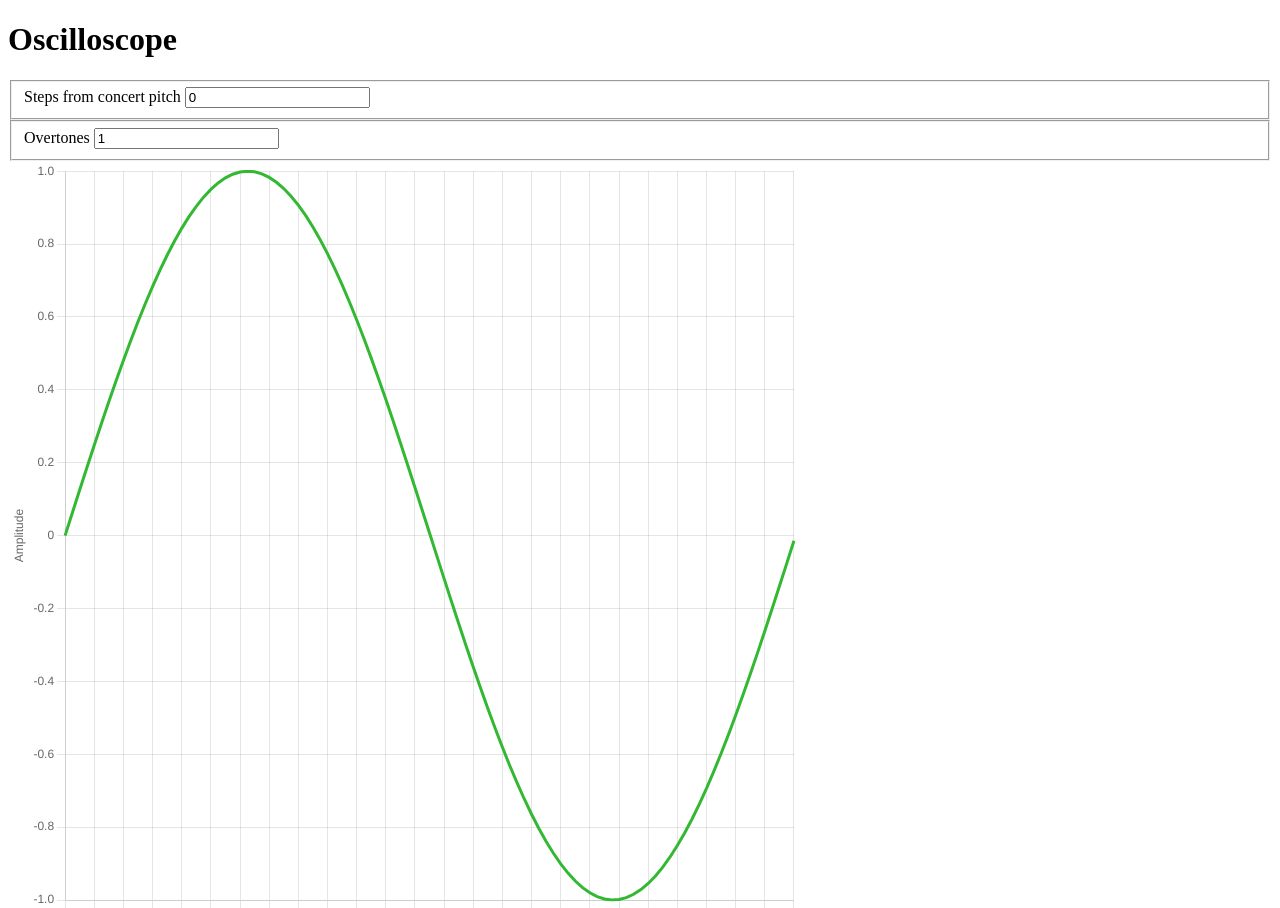
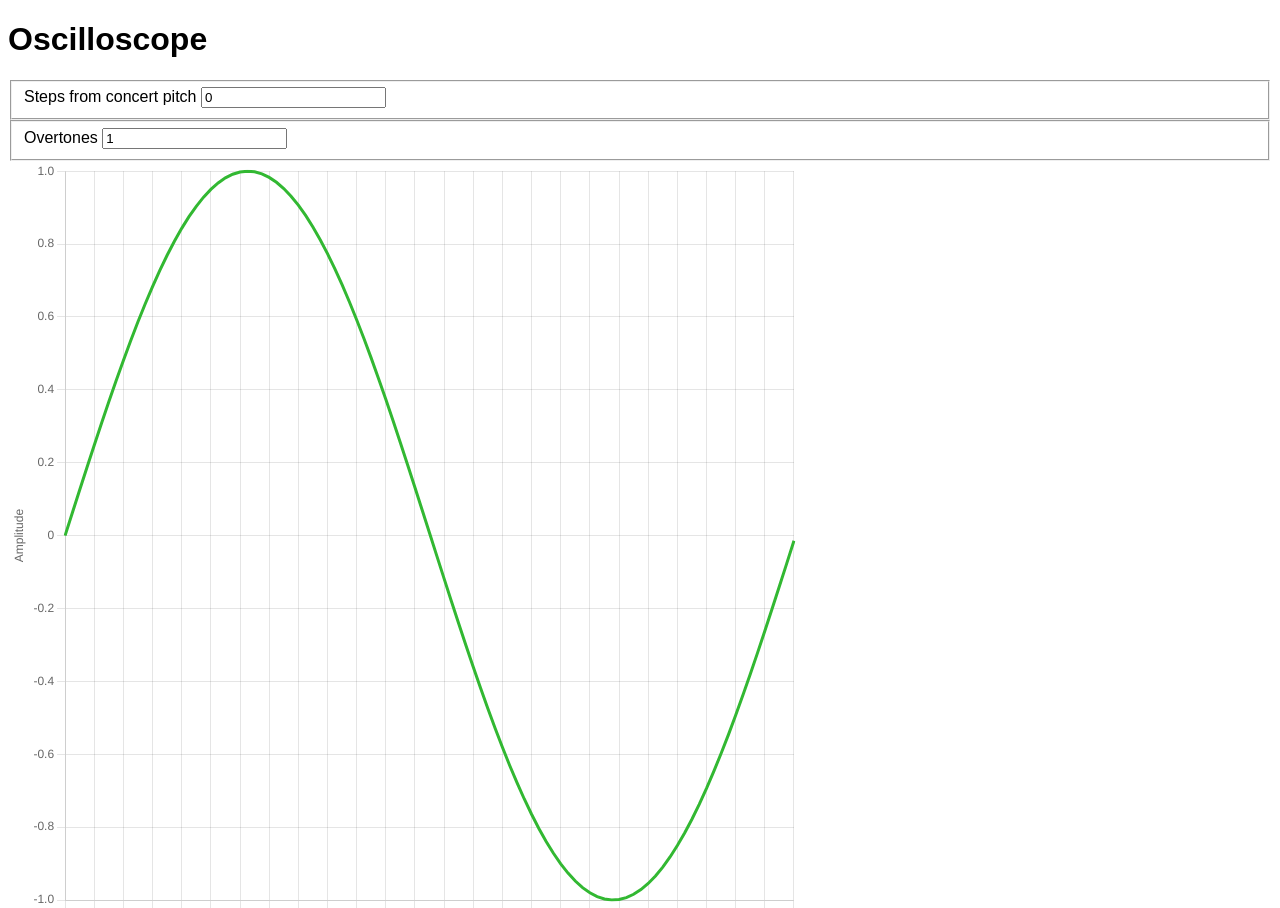
Before and after one commit to dmgarland/synth-oscilloscope, a plain HTML site: page index.html in a window 1280 px wide. Shown: the top 908 px of the page. Drawn offline with Linux system fonts and the light colour scheme.

Commit message:
San serif font

```diff
--- a/index.html
+++ b/index.html
@@ -2,6 +2,9 @@
 <html>
     <head>
         <script src="js/chart.min.js"></script>
+        <style type="text/css">
+          body { font-family: Arial, Helvetica Neue, Helvetica, sans-serif; }
+        </style>
     </head>
 
     <body>
```
